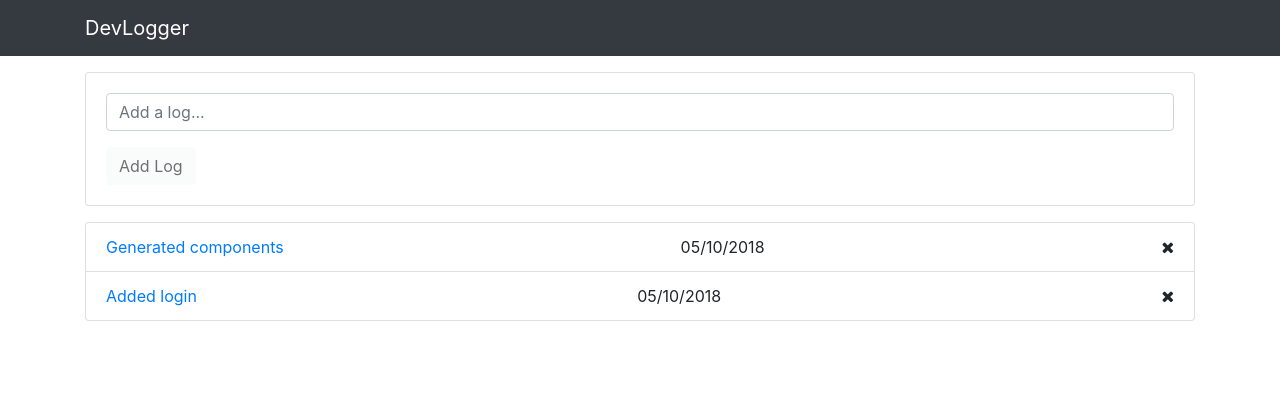
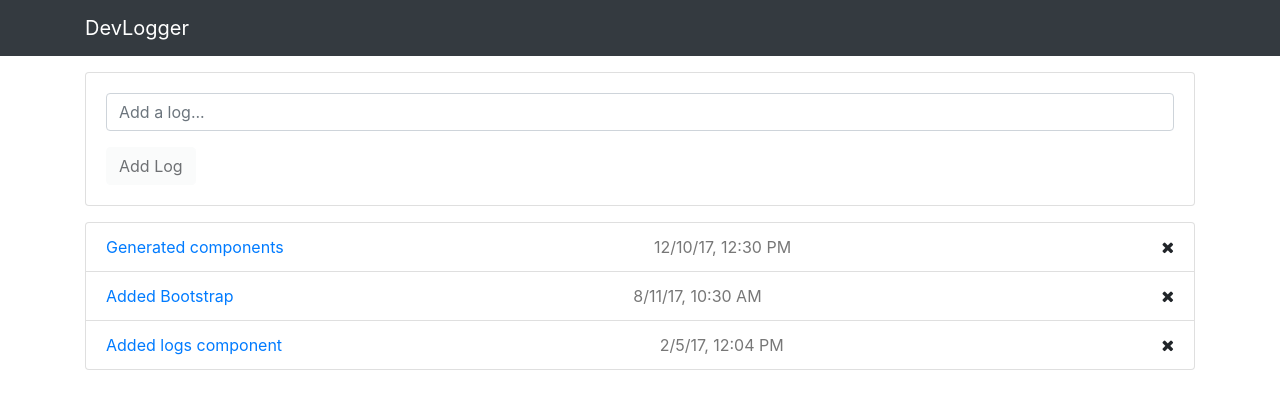
Before and after one commit to D3stros/Angular_Devlogger, an Angular app: page / in a window 1280 px wide. Shown: the top 406 px of the page. Built offline with nearby package versions, Linux system fonts and the light colour scheme.

Commit message:
Established logs component and service

```diff
--- a/src/app/components/logs/logs.component.css
+++ b/src/app/components/logs/logs.component.css
@@ -0,0 +1,3 @@
+.log-date {
+  color: #777;
+}
--- a/src/app/components/logs/logs.component.html
+++ b/src/app/components/logs/logs.component.html
@@ -1,12 +1,10 @@
 <ul class="list-group">
-  <li class="list-group-item d-flex justify-content-between align-items-center">
-    <a href="#">Generated components</a>
-    <span class="log-date">05/10/2018</span>
-    <i class="fa fa-remove"></i>
-  </li>
-  <li class="list-group-item d-flex justify-content-between align-items-center">
-    <a href="#">Added login</a>
-    <span class="log-date">05/10/2018</span>
+  <li
+    *ngFor="let log of logs"
+    class="list-group-item d-flex justify-content-between align-items-center"
+  >
+    <a href="#">{{ log.text }}</a>
+    <span class="log-date">{{ log.date | date: "short" }}</span>
     <i class="fa fa-remove"></i>
   </li>
 </ul>
--- a/src/app/components/logs/logs.component.ts
+++ b/src/app/components/logs/logs.component.ts
@@ -1,15 +1,18 @@
-import { Component, OnInit } from '@angular/core';
+import { Component, OnInit } from "@angular/core";
+import { LogService } from "../../services/log.service";
+import { Log } from "../../models/Log";
 
 @Component({
-  selector: 'app-logs',
-  templateUrl: './logs.component.html',
-  styleUrls: ['./logs.component.css']
+  selector: "app-logs",
+  templateUrl: "./logs.component.html",
+  styleUrls: ["./logs.component.css"]
 })
 export class LogsComponent implements OnInit {
+  logs: Log[];
 
-  constructor() { }
+  constructor(private logService: LogService) {}
 
   ngOnInit() {
+    this.logs = this.logService.getLogs();
   }
-
 }
--- /dev/null
+++ b/src/app/models/log.ts
@@ -0,0 +1,5 @@
+export interface Log {
+  id: string;
+  text: string;
+  date: any;
+}
--- /dev/null
+++ b/src/app/services/log.service.ts
@@ -0,0 +1,33 @@
+import { Injectable } from "@angular/core";
+import { Log } from "../models/Log";
+
+@Injectable({
+  providedIn: "root"
+})
+export class LogService {
+  logs: Log[];
+
+  constructor() {
+    this.logs = [
+      {
+        id: "1",
+        text: "Generated components",
+        date: new Date("12/10/2017 12:30:52")
+      },
+      {
+        id: "2",
+        text: "Added Bootstrap",
+        date: new Date("08/11/2017 10:30:52")
+      },
+      {
+        id: "3",
+        text: "Added logs component",
+        date: new Date("02/05/2017 12:04:59")
+      }
+    ];
+  }
+
+  getLogs() {
+    return this.logs;
+  }
+}
```
Also changed, not shown: src/app/app.module.ts (+10 -11 lines), tslint.json (+9 -43 lines), 1 other file (tests, documents, lock files or other folders).
